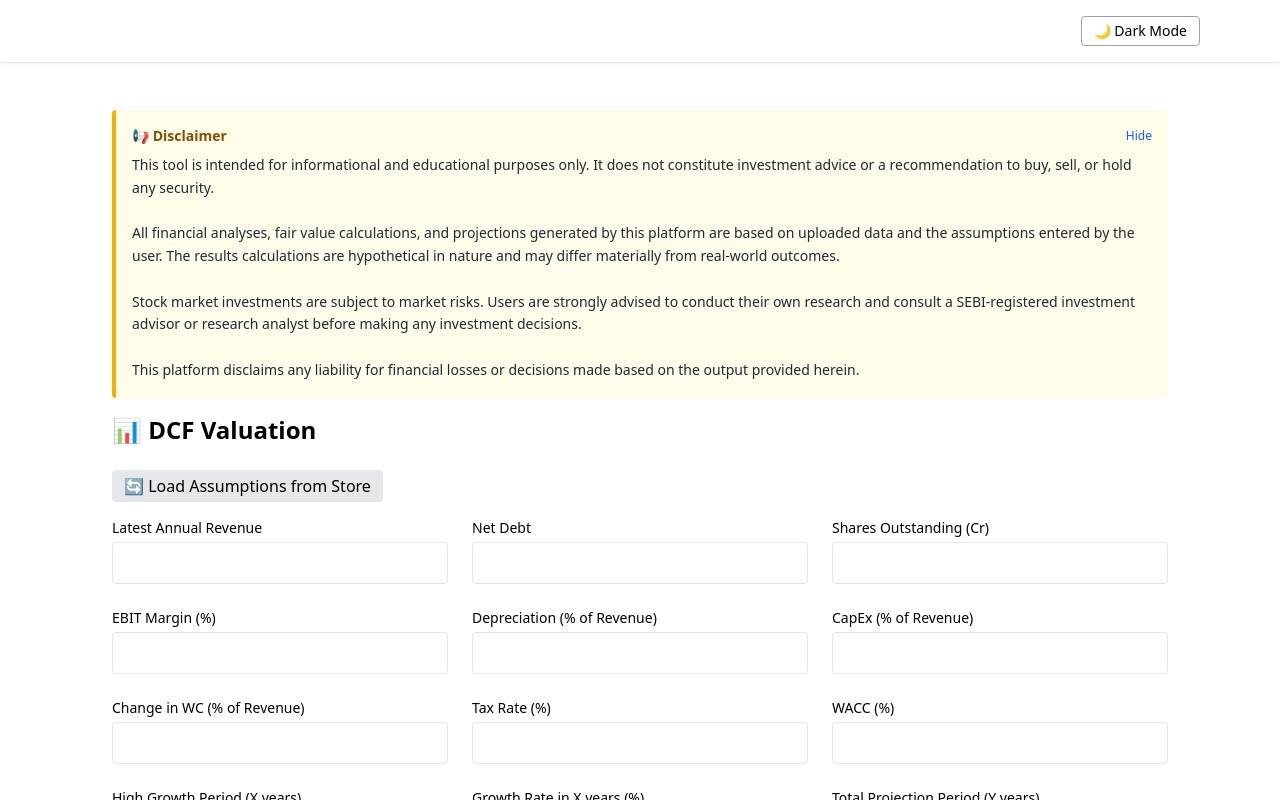
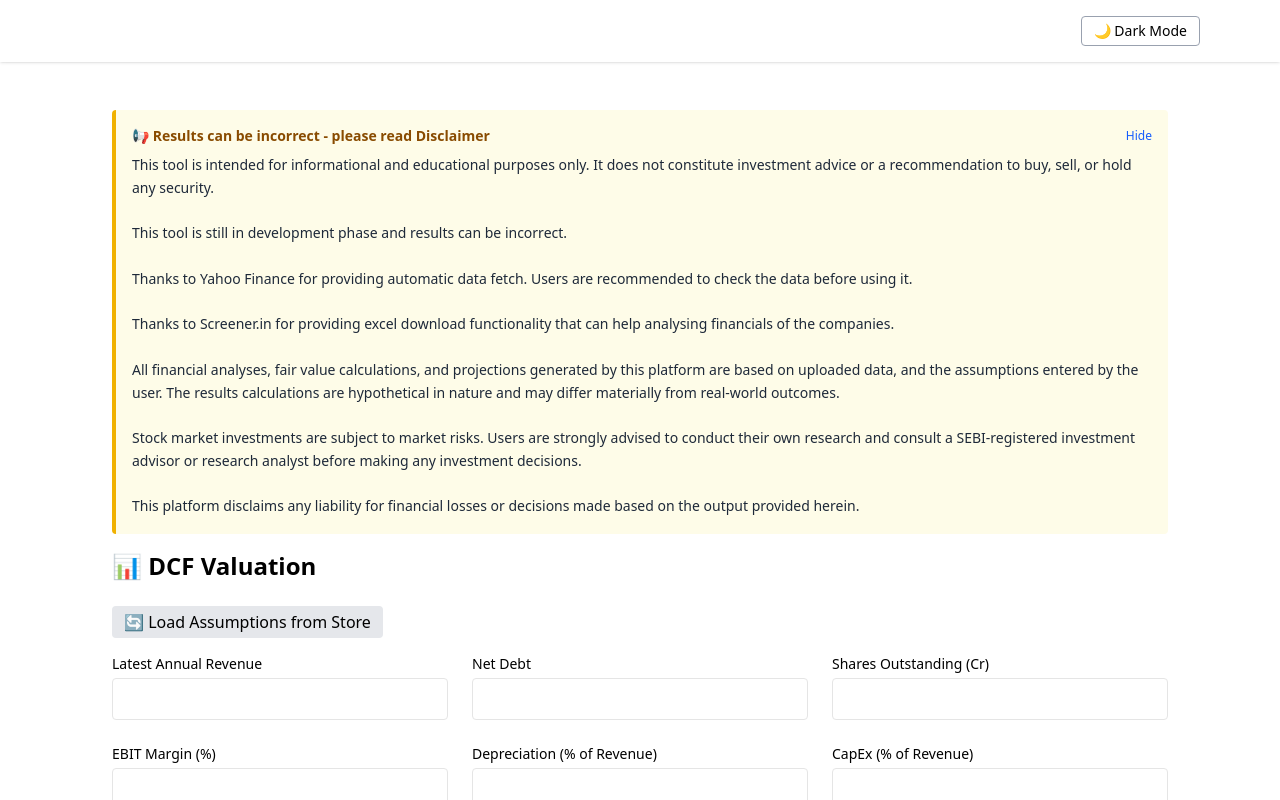
Before and after one commit to fundaiq/fundaiq-web, a Next.js app in the folder frontend/: page /dcf in a window 1280 px wide. Both pictures are taken after a click on the button "Show". Shown: the top 800 px of the page. Built offline with nearby package versions, Linux system fonts and the light colour scheme.

Commit message:
adding disclaimer

```diff
--- a/frontend/src/components/Disclaimer.tsx
+++ b/frontend/src/components/Disclaimer.tsx
@@ -8,7 +8,7 @@ export default function Disclaimer() {
   return (
     <div className="bg-yellow-50 border-l-4 border-yellow-500 text-sm text-gray-800 mb-4 rounded p-4">
       <div className="flex justify-between items-center">
-        <h2 className="font-bold text-yellow-800">📢 Disclaimer</h2>
+        <h2 className="font-bold text-yellow-800">📢 Results can be incorrect - please read Disclaimer</h2>
         <button
           onClick={() => setIsOpen(!isOpen)}
           className="text-blue-600 text-xs hover:underline ml-4"
@@ -21,7 +21,13 @@ export default function Disclaimer() {
         <div className="mt-2 leading-relaxed text-sm">
           This tool is intended for informational and educational purposes only. It does not constitute investment advice or a recommendation to buy, sell, or hold any security.
           <br /><br />
-          All financial analyses, fair value calculations, and projections generated by this platform are based on uploaded data and the assumptions entered by the user. The results calculations are hypothetical in nature and may differ materially from real-world outcomes.
+          This tool is still in development phase and results can be incorrect.
+          <br /><br />
+          Thanks to Yahoo Finance for providing automatic data fetch. Users are recommended to check the data before using it.
+          <br /><br />
+          Thanks to Screener.in for providing excel download functionality that can help analysing financials of the companies.
+          <br /><br />
+          All financial analyses, fair value calculations, and projections generated by this platform are based on uploaded data, and the assumptions entered by the user. The results calculations are hypothetical in nature and may differ materially from real-world outcomes.
           <br /><br />
           Stock market investments are subject to market risks. Users are strongly advised to conduct their own research and consult a SEBI-registered investment advisor or research analyst before making any investment decisions.
           <br /><br />
```
